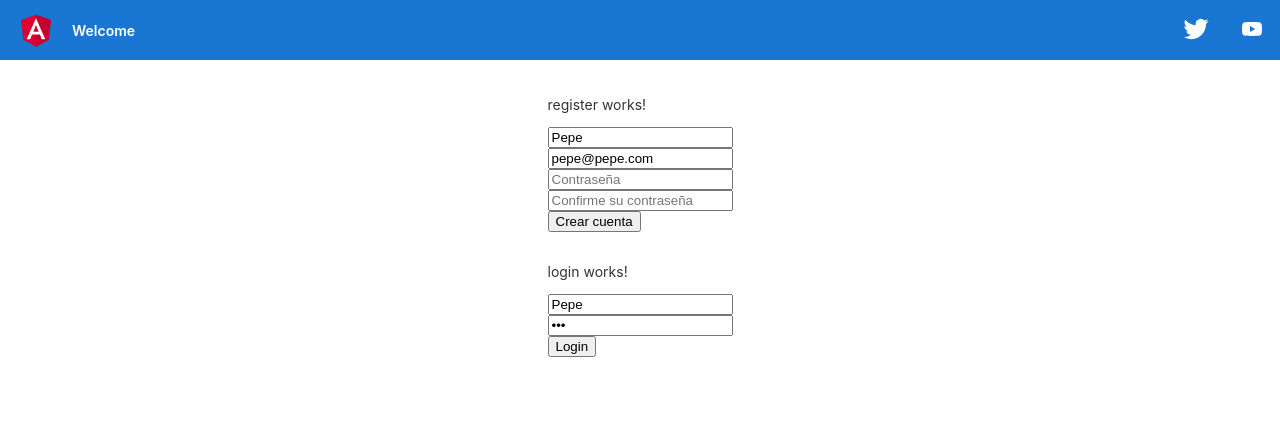
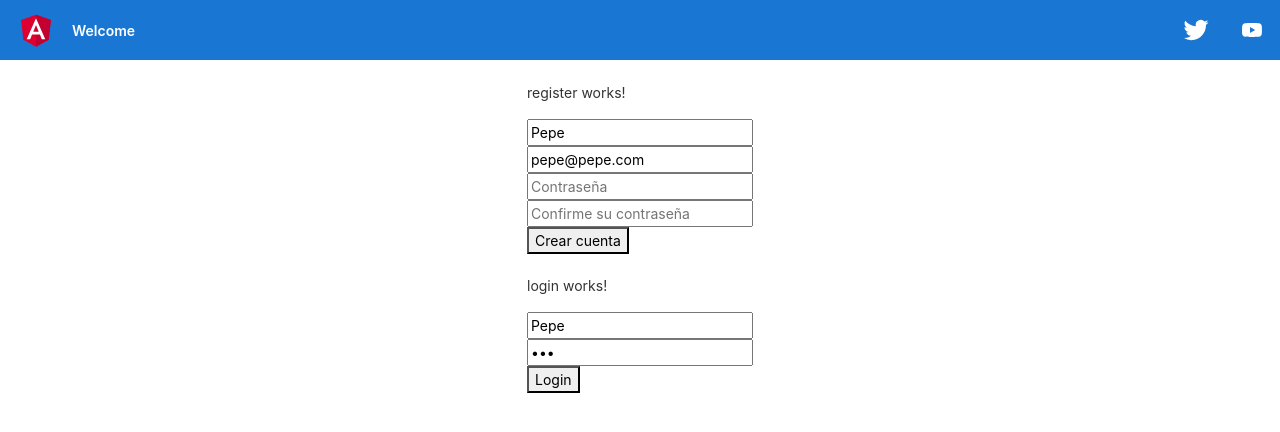
Before and after one commit to MarioTriMar/disenoFront, an Angular app: page / in a window 1280 px wide. Shown: the top 432 px of the page. Built offline with nearby package versions, Linux system fonts and the light colour scheme.

Commit message:
bootstrap

```diff
--- a/package.json
+++ b/package.json
@@ -18,6 +18,9 @@
     "@angular/platform-browser": "^14.2.0",
     "@angular/platform-browser-dynamic": "^14.2.0",
     "@angular/router": "^14.2.0",
+    "@popperjs/core": "^2.11.6",
+    "bootstrap": "^5.2.3",
+    "jquery": "^3.6.4",
     "rxjs": "~7.5.0",
     "tslib": "^2.3.0",
     "zone.js": "~0.11.4"
--- a/src/styles.css
+++ b/src/styles.css
@@ -1 +1,2 @@
 /* You can add global styles to this file, and also import other style files */
+@import "~bootstrap/dist/css/bootstrap.css"
```
Also changed, not shown: 1 other file (tests, documents, lock files or other folders).
